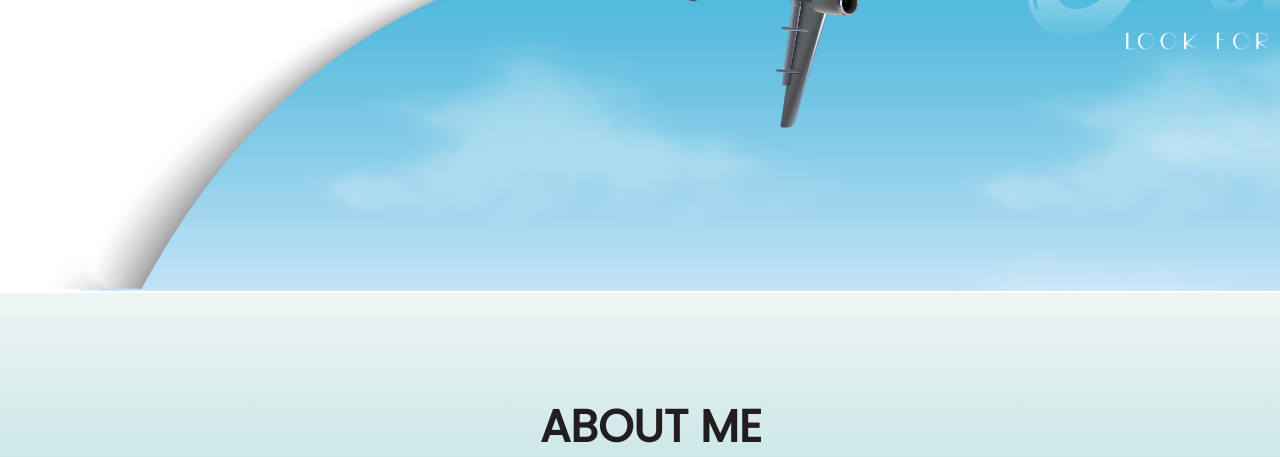
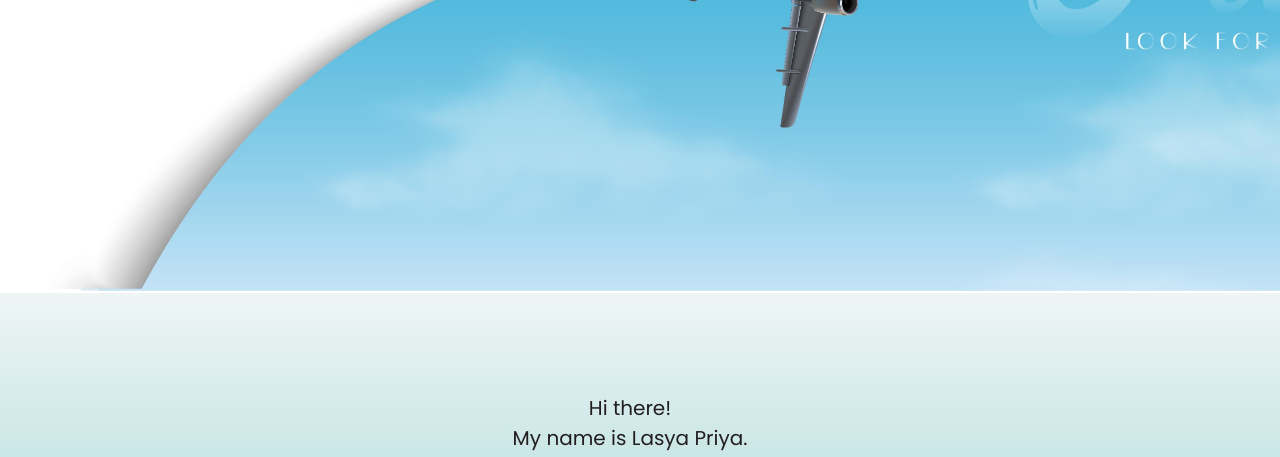
Before and after one commit to lasyapriya2910/lasyapriya2910.github.io-travel-blog, a plain HTML site: page index.html in a window 1280 px wide. Shown: the part 481-938 px from the top of the page. Drawn offline with Linux system fonts and the light colour scheme.

Commit message:
Update index.html

```diff
--- a/index.html
+++ b/index.html
@@ -29,7 +29,7 @@
     <div id="about">
         <div class="container">
             <div class="row">
-               <center><h2>ABOUT ME</h2></center>
+               <!--<center><h2>ABOUT ME</h2></center>-->
                     <p>
                         Hi there! <br>My name is Lasya Priya.<br>
                         I have always been captivated by the rich cultural heritage of India, and my traveling interests lie in exploring the magnificent temples that dot this diverse country.
```
